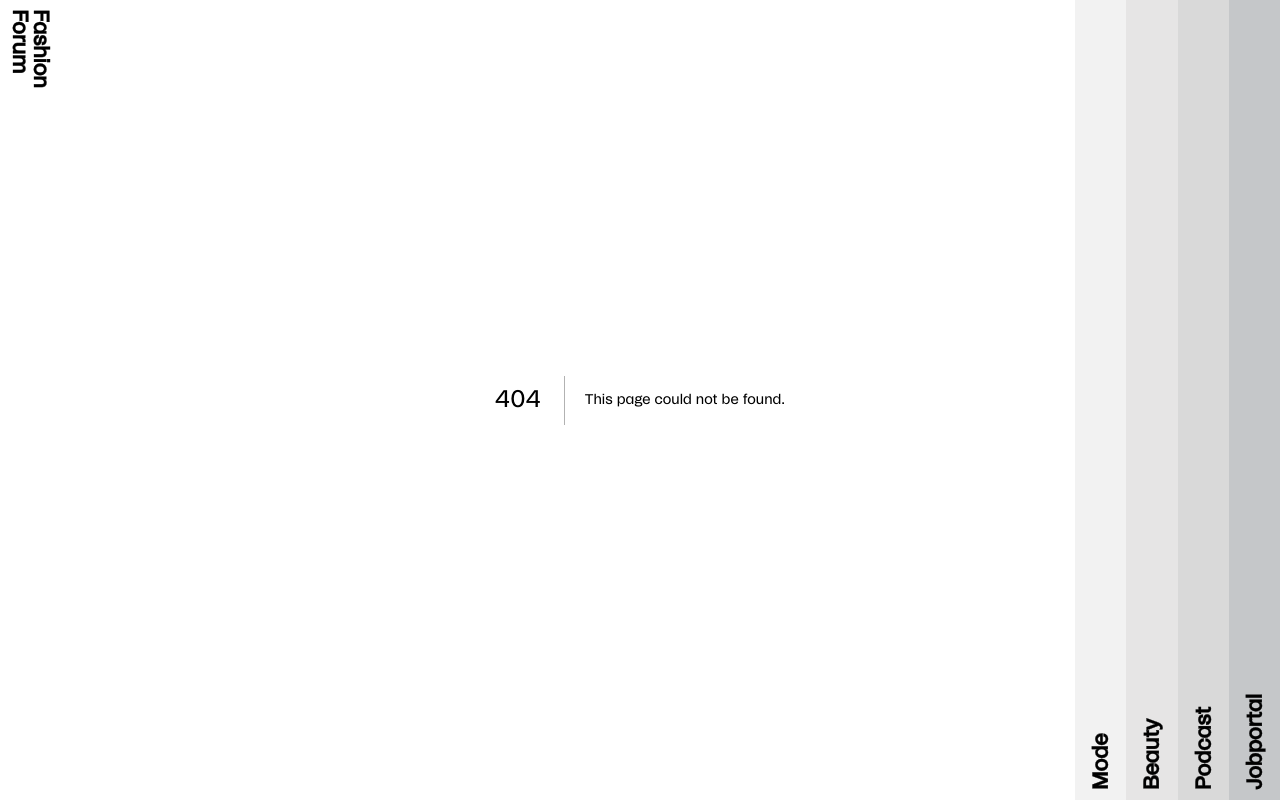
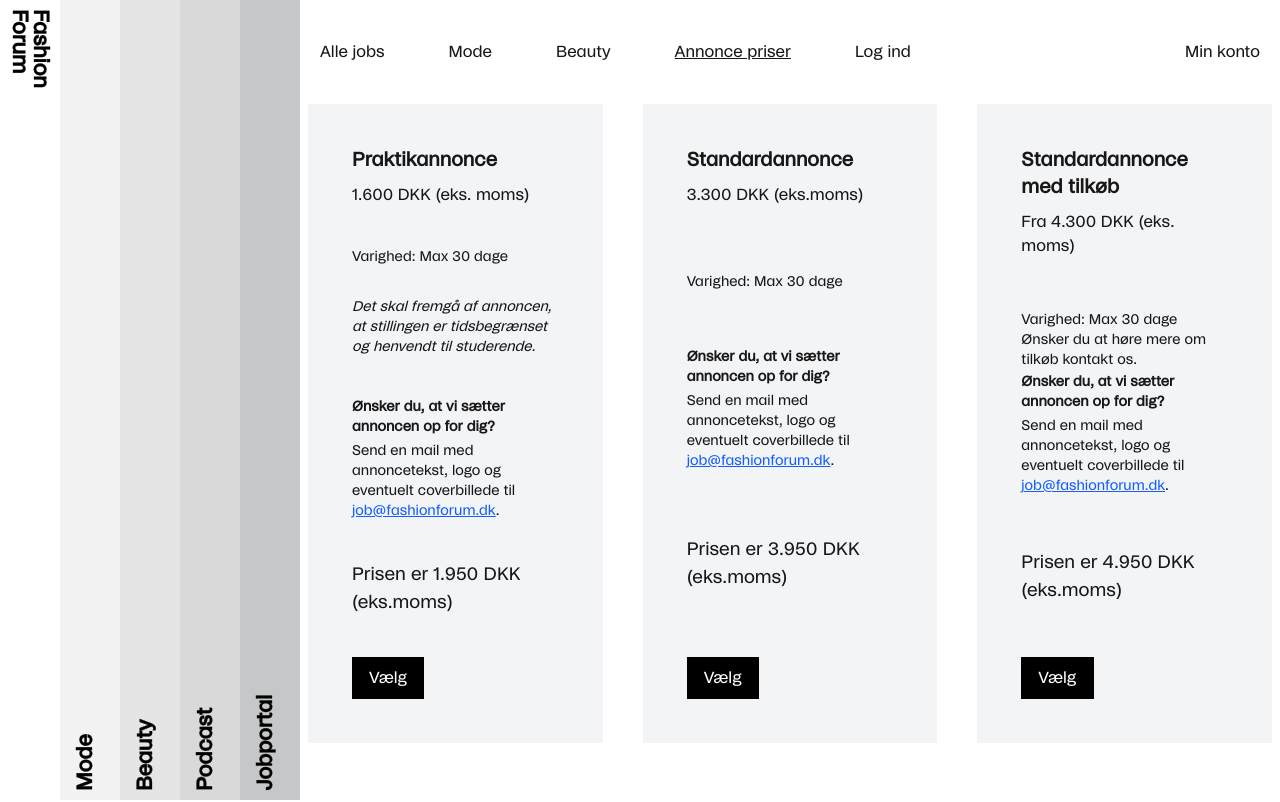
Before and after one commit to sarameisner/fashionforumfork, a Next.js app: page /anonncepris in a window 1280 px wide. Before the commit this address had no page. Shown: the top 802 px of the page. Built offline with nearby package versions, Linux system fonts and the light colour scheme.

Commit message:
næsten færdig

```diff
--- a/src/components/Footer.jsx
+++ b/src/components/Footer.jsx
@@ -12,7 +12,7 @@ const Footer = () => {
     if (pathname.includes("/beauty")) return "#FFE3F5";
     if (pathname.includes("/podcast")) return "#D3EEFF";
     if (pathname.includes("/jobportal")) return "#5EAEC9";
-    return "#FFE3F5";
+    if (pathname.includes("/anonncepris")) return "#5EAEC9";
   };
 
   const bgColor = getBackgroundColor();
--- a/src/components/MenuD.jsx
+++ b/src/components/MenuD.jsx
@@ -8,18 +8,21 @@ const tabs = [
   { label: 'Beauty', path: '/beauty', className: styles.beauty },
   { label: 'Podcast', path: '/podcast', className: styles.podcast },
   { label: 'Jobportal', path: '/jobportal', className: styles.job },
+
 ];
 
 export default function MenuD() {
     const router = useRouter();
     const currentPath = router.pathname;
 
-    const [activeTabIndex, setActiveTabIndex] = useState(
-      tabs.findIndex(tab => tab.path === currentPath)
-    );
+    const [activeTabIndex, setActiveTabIndex] = useState(() => {
+      const path = currentPath === '/anonncepris' ? '/jobportal' : currentPath;
+      return tabs.findIndex(tab => tab.path === path);
+    });
 
     useEffect(() => {
-      setActiveTabIndex(tabs.findIndex(tab => tab.path === currentPath));
+      const path = currentPath === '/anonncepris' ? '/jobportal' : currentPath;
+      setActiveTabIndex(tabs.findIndex(tab => tab.path === path));
     }, [currentPath]);
 
     return (
--- /dev/null
+++ b/src/components/PrisCard.jsx
@@ -0,0 +1,51 @@
+'use client';
+
+const PrisCard = ({
+  titel,
+  pris,
+  varighed,
+  tidspunkt,
+  beskrivelse = '',
+  ekstraPris,
+  onClick,
+}) => {
+  return (
+    <div className="bg-gray-100  p-6  max-w-md h-full flex flex-col justify-between w-full">
+        <div className="p-5 h-">
+      <h3 className="text-xl font-semibold mb-2">{titel}</h3>
+      <p className="">{pris}</p></div>
+
+      <div className="p-5 h-[50px]">
+        <p className="text-sm ">Varighed: {varighed}</p>
+        <p className="text-sm "> {tidspunkt}</p>
+      </div>
+
+      {beskrivelse && (
+        <div className="h-[100px] p-5"><p className="text-sm italic mb-4">{beskrivelse}</p></div>
+      )}
+
+      <div className="text-sm p-5 ">
+        <p className="mb-1 font-semibold">Ønsker du, at vi sætter annoncen op for dig?</p>
+        <p>
+          Send en mail med annoncetekst, logo og eventuelt coverbillede til{' '}
+          <a href="mailto:job@fashionforum.dk" className="underline text-blue-600">
+            job@fashionforum.dk
+          </a>
+          .
+        </p>
+      </div>
+
+      <p className="text-lg font-medium  p-5">{ekstraPris}</p>
+<div className="p-5">
+      <button
+        onClick={onClick}
+        className="bg-black text-white px-4 py-2 cursor-pointer hover:bg-white hover:text-black border-black border-1 transition"
+      >
+        Vælg
+      </button>
+      </div>
+    </div>
+  );
+};
+
+export default PrisCard;
--- a/src/components/UndermenuJob.jsx
+++ b/src/components/UndermenuJob.jsx
@@ -1,8 +1,23 @@
 'use client';
 
-const tags = ['Alle jobs', 'Mode', 'Beauty', 'Priser', 'Log ind'];
+import Link from 'next/link';
+import { useRouter, usePathname } from 'next/navigation';
 
-const UndermenuJob = ({ activeTag, onChangeTag }) => {
+const tags = ['Alle jobs', 'Mode', 'Beauty', 'Annonce priser', 'Log ind'];
+
+const UndermenuJob = ({ activeTag, onChangeTag = () => {} }) => {
+  const router = useRouter();
+  const pathname = usePathname();
+
+  const handleClick = (tag) => {
+    onChangeTag(tag);
+
+    // Navigér til korrekt side
+    if (tag === 'Alle jobs') {
+      router.push('/jobportal');
+    }
+  };
+
   return (
     <div className="pt-30 lg:pt-5 pb-10 m-auto max-w-screen-xl">
       {/* Dropdown for små skærme */}
@@ -10,8 +25,18 @@ const UndermenuJob = ({ activeTag, onChangeTag }) => {
         <select
           id="tag-select"
           value={activeTag}
-          onChange={(e) => onChangeTag(e.target.value)}
-          className="block w-[70%] cursor-pointer pl-4 py-2  "
+          onChange={(e) => {
+            const selectedTag = e.target.value;
+
+            if (selectedTag === 'Annonce priser') {
+              router.push('/anonncepris');
+            } else if (selectedTag === 'Alle jobs') {
+              router.push('/jobportal');
+            }
+
+            onChangeTag(selectedTag);
+          }}
+          className="block w-[70%] cursor-pointer pl-4 py-2"
         >
           {tags.map((tag) => (
             <option key={tag} value={tag}>
@@ -19,26 +44,44 @@ const UndermenuJob = ({ activeTag, onChangeTag }) => {
             </option>
           ))}
         </select>
-        <button className=" hover:underline cursor-pointer">Min konto</button>
+        <button className="hover:underline cursor-pointer">Min konto</button>
       </div>
 
       {/* Vandrette knapper for store skærme */}
       <div className="hidden lg:flex justify-between items-center px-5">
         <div className="flex gap-6">
-          {tags.map((tag) => (
+          {tags.map((tag) => {
+            // Check hvis Annonce priser er aktiv
+            if (tag === 'Annonce priser') {
+              const isActive = pathname === '/anonncepris';
+              return (
+                <Link
+                  href="/anonncepris"
+                  key={tag}
+                  className={`pr-10 pt-5 transition cursor-pointer ${
+                    isActive ? 'underline' : 'hover:underline'
+                  }`}
+                >
+                  {tag}
+                </Link>
+              );
+            }
+
+            return (
               <button
                 key={tag}
-              onClick={() => onChangeTag(tag)}
-              className={` pr-10 pt-5 transition cursor-pointer ${
-                activeTag === tag ? 'underline ' : 'hover:underline'
+                onClick={() => handleClick(tag)}
+                className={`pr-10 pt-5 transition cursor-pointer ${
+                  activeTag === tag ? 'underline' : 'hover:underline'
                 }`}
               >
                 {tag}
               </button>
-          ))}
+            );
+          })}
         </div>
         <div className="pt-5">
-          <button className=" hover:underline cursor-pointer">Min konto</button>
+          <button className="hover:underline cursor-pointer">Min konto</button>
         </div>
       </div>
     </div>
--- /dev/null
+++ b/src/pages/anonncepris.js
@@ -0,0 +1,48 @@
+'use client'
+import Head from "next/head"
+import UndermenuJob from "@/components/UndermenuJob";
+import Footer from "@/components/Footer";
+import PrisCard from "@/components/PrisCard";
+
+const Anonncepris = () => {
+    return (  <><Head>
+        <title>Annoncepriser</title>
+        <meta name="description" content="Find aktuelle jobopslag i mode-, beauty- og livsstilsbranchen. Din karriere starter her." />
+      </Head>
+        <div className="lg:ml-[300px]">
+            <UndermenuJob/>
+            <div className="lg:grid lg:grid-cols-3 items-center justify-center flex flex-col gap-10 ml-2 mr-2">
+            <PrisCard
+  titel="Praktikannonce"
+  pris="1.600 DKK (eks. moms)"
+  varighed="Max 30 dage"
+  tidspunkt=""
+  beskrivelse="Det skal fremgå af annoncen, at stillingen er tidsbegrænset og henvendt til studerende."
+  ekstraPris="Prisen er 1.950 DKK (eks.moms)"
+  onClick={() => alert('Valgt!')}
+/>
+<PrisCard
+  titel="Standardannonce"
+  pris="3.300 DKK (eks.moms)"
+  varighed="Max 30 dage"
+  tidspunkt=""
+  beskrivelse=""
+  ekstraPris="Prisen er 3.950 DKK (eks.moms)"
+  onClick={() => alert('Valgt!')}
+/>
+<PrisCard
+  titel="Standardannonce med tilkøb"
+  pris="Fra 4.300 DKK (eks. moms)"
+  varighed="Max 30 dage"
+  tidspunkt="Ønsker du at høre mere om tilkøb kontakt os."
+  beskrivelse=""
+  ekstraPris="Prisen er 4.950 DKK (eks.moms)"
+  onClick={() => alert('Valgt!')}
+/>
+</div>
+    <Footer/>
+            </div>
+            </>);
+}
+
+export default Anonncepris;
```
Lines whose indentation alone changed are shown as unchanged.
